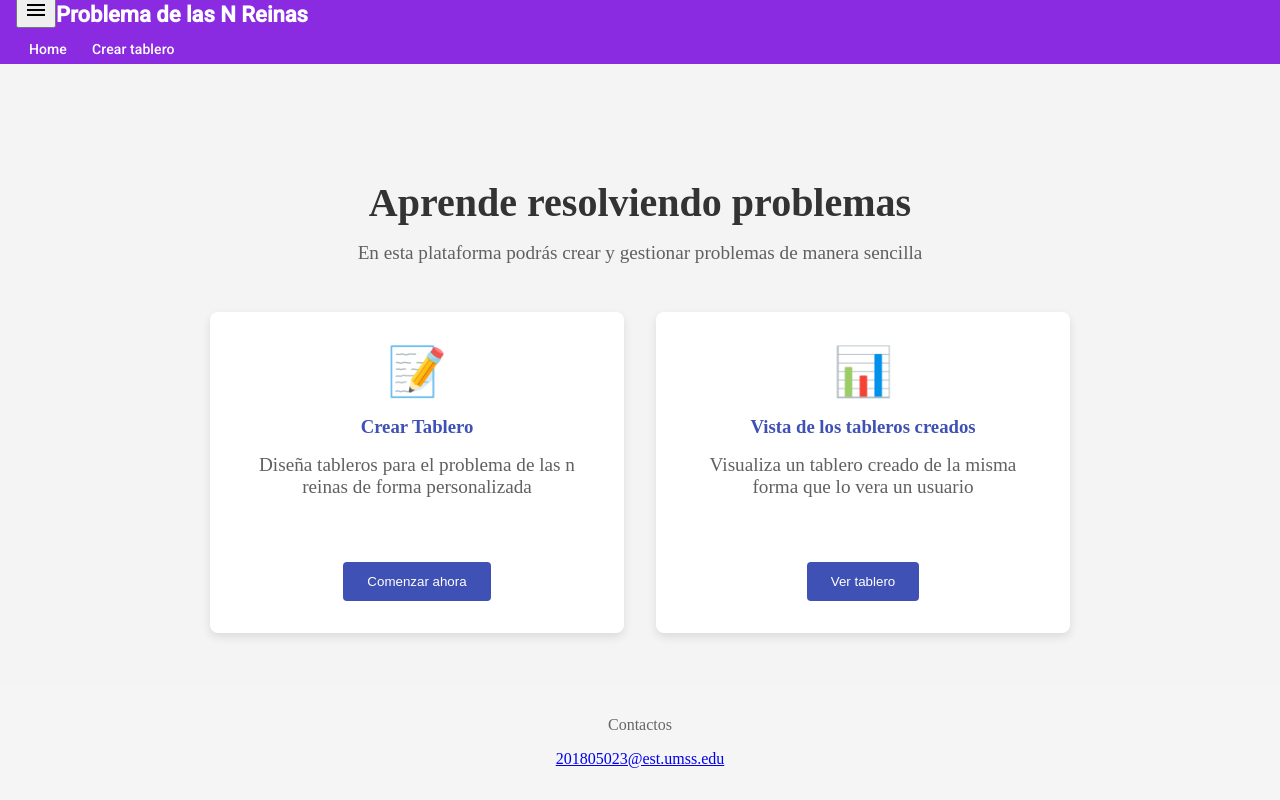
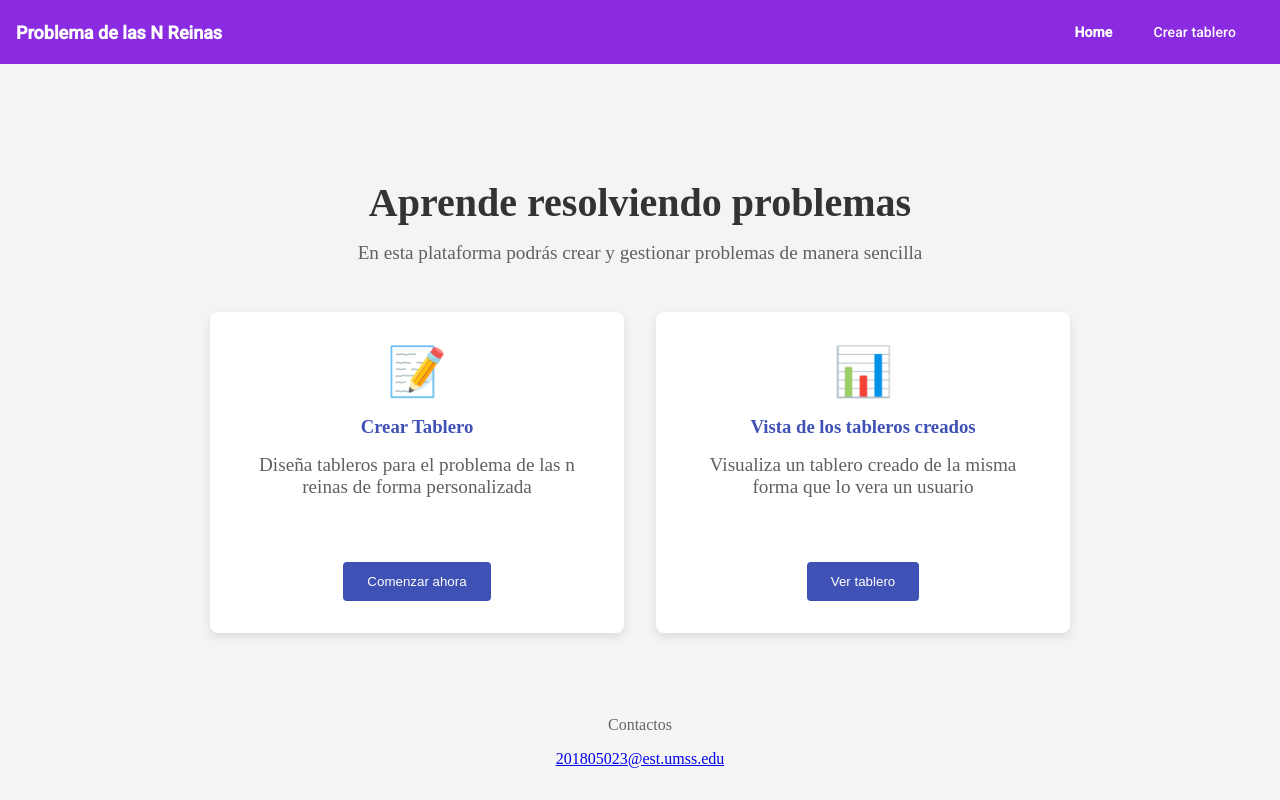
Before and after one commit to Frosmin/Proyecto_progra_web, an Angular app in the folder frontend/angular/: page / in a window 1280 px wide. Built offline with nearby package versions, Linux system fonts and the light colour scheme.

Commit message:
edit: navbar component

```diff
--- a/frontend/angular/src/app/shared/navbar/navbar.component.scss
+++ b/frontend/angular/src/app/shared/navbar/navbar.component.scss
@@ -1,39 +1,46 @@
-.main-header {
-    background-color: #3f51b5;
-    color: white;
-    padding: 1rem 2rem;
+
+.navbar-container{
   display: flex;
+  width: 100%;
+  align-items: center;
   justify-content: space-between;
-    align-items: center;
-    box-shadow: 0 2px 5px rgba(0, 0, 0, 0.2);
 }
 
-  .logo h1 {
-    margin: 0;
-    font-size: 1.8rem;
+#menuTitle {
+  font-size: large;
 }
 
-  .main-nav ul {
-    display: flex;
-    list-style: none;
-    margin: 0;
-    padding: 0;
+.navbar-icon {
+  border: 0;
+  background-color: transparent;
 }
 
-  .main-nav li {
-    margin-left: 1.5rem;
+.navbar-options {
+  display: flex;
+  margin: 0 1rem;
+  gap: 1rem;
 }
 
-  .main-nav a {
+a.active-link {
+  font-weight: bold;
   color: white;
-    text-decoration: none;
-    font-weight: 500;
-    padding: 0.5rem 0;
-    border-bottom: 2px solid transparent;
-    transition: border-color 0.3s;
+  // text-decoration: underline;
 }
 
-  .main-nav a.active,
-  .main-nav a:hover {
-    border-bottom: 2px solid white;
+.active-btn {
+  background-color: #a8d8ea;
+  font-weight: bold;
 }
+
+
+@media (min-width: 900px) {
+  .navbar-icon {
+    display: none;
+  }
+}
+
+@media (max-width: 900px) {
+  .navbar-options{
+    display: none;
+  }
+}
```
Lines whose indentation alone changed are shown as unchanged.
